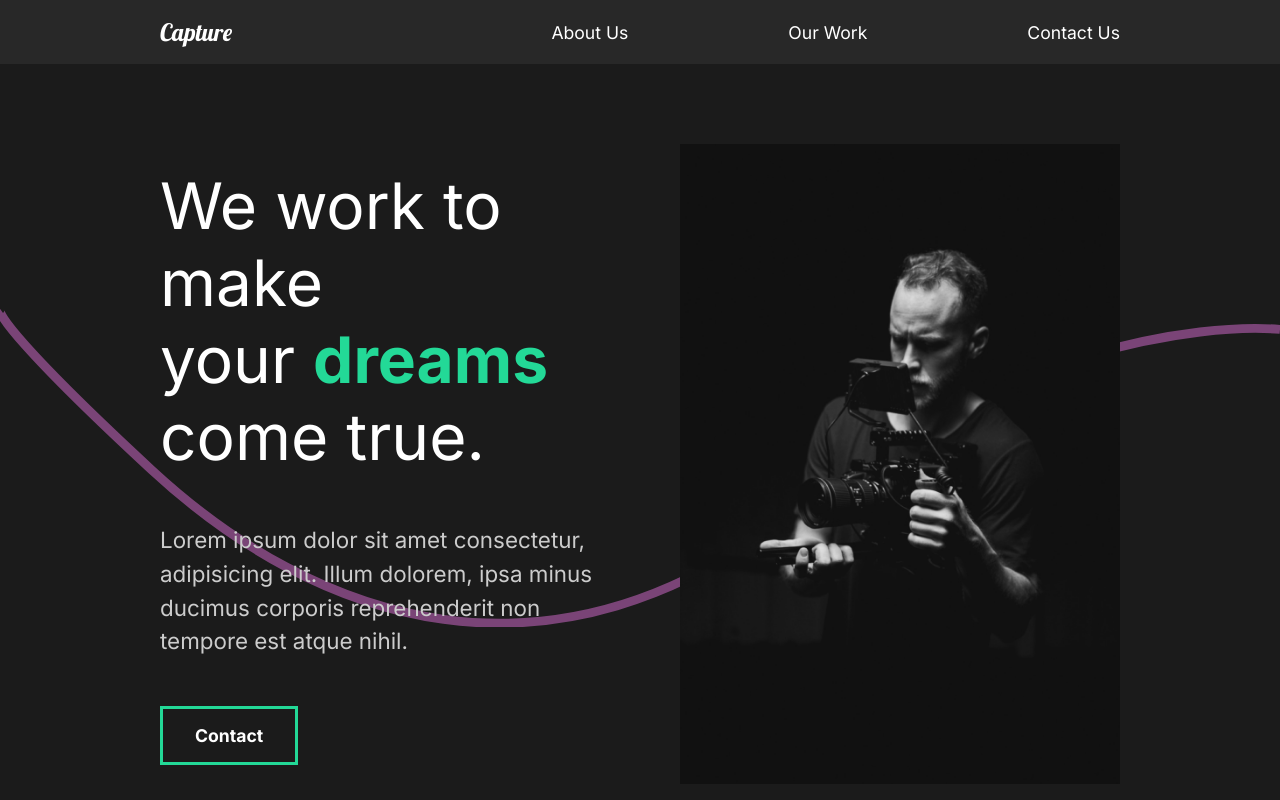
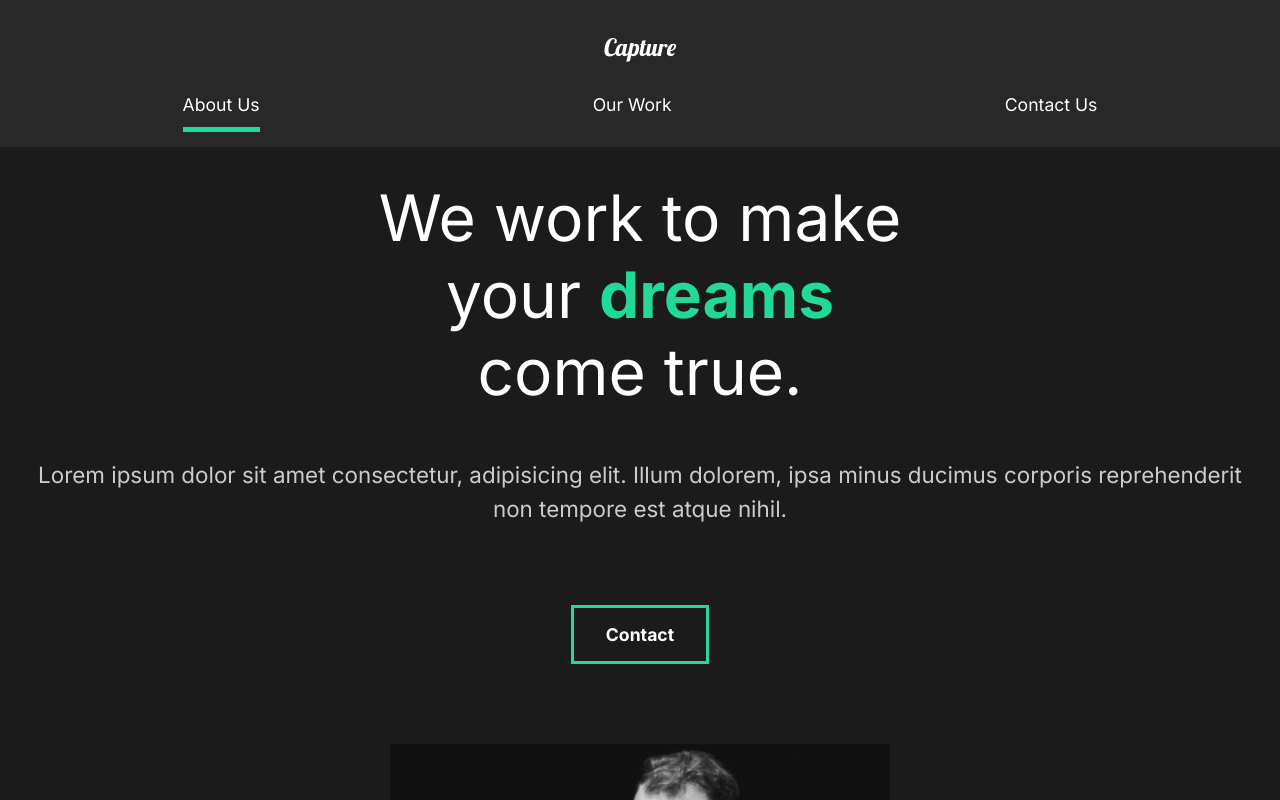
Before and after one commit to andrii-matviichuk/capture-portfolio-website-react, a React (Create React App) app: page / in a window 1280 px wide. Shown: the top 800 px of the page. Built offline with nearby package versions, Linux system fonts and the light colour scheme.

Commit message:
last update

```diff
--- a/package.json
+++ b/package.json
@@ -10,6 +10,7 @@
     "react": "^17.0.1",
     "react-dom": "^17.0.1",
     "react-intersection-observer": "^8.30.3",
+    "react-responsive": "^8.1.1",
     "react-router-dom": "^5.2.0",
     "react-scripts": "4.0.0",
     "styled-components": "^5.2.1",
--- a/src/App.js
+++ b/src/App.js
@@ -9,7 +9,6 @@ import { AnimatePresence } from "framer-motion";
 
 function App() {
   const location = useLocation();
-  console.log(location);
   return (
     <div className="App">
       <GlobalStyle />
--- a/src/components/GlobalStyle.js
+++ b/src/components/GlobalStyle.js
@@ -5,6 +5,12 @@ const GlobalStyle = createGlobalStyle`
     margin: 0;
     padding: 0;
     box-sizing: border-box;
+  }
+
+  html {
+    @media (max-width: 1700px) {
+      font-size: 75%large;
+    }
   }
 
   body {
--- a/src/components/Nav.js
+++ b/src/components/Nav.js
@@ -1,7 +1,11 @@
 import styled from "styled-components";
-import { Link } from "react-router-dom";
+import { Link, useLocation } from "react-router-dom";
+import { motion } from "framer-motion";
+import { useMediaQuery } from "react-responsive";
 
 function Nav() {
+  const { pathname } = useLocation();
+  const isMobile = useMediaQuery({ query: "(max-width: 1300px)" });
   return (
     <StyledNav>
       <h1>
@@ -12,12 +16,34 @@ function Nav() {
       <ul>
         <li>
           <Link to="/">About Us</Link>
+          <Line
+            transition={{ duration: 0.75 }}
+            initial={{ width: "0%" }}
+            animate={{
+              width: pathname === "/" ? (isMobile ? "100%" : "50%") : "0%",
+            }}
+          />
         </li>
         <li>
           <Link to="/work">Our Work</Link>
+          <Line
+            transition={{ duration: 0.75 }}
+            initial={{ width: "0%" }}
+            animate={{
+              width: pathname === "/work" ? (isMobile ? "100%" : "50%") : "0%",
+            }}
+          />
         </li>
         <li>
           <Link to="/contact">Contact Us</Link>
+          <Line
+            transition={{ duration: 0.75 }}
+            initial={{ width: "0%" }}
+            animate={{
+              width:
+                pathname === "/contact" ? (isMobile ? "100%" : "50%") : "0%",
+            }}
+          />
         </li>
       </ul>
     </StyledNav>
@@ -55,6 +81,34 @@ const StyledNav = styled.nav`
     padding-left: 10rem;
     position: relative;
   }
+  @media (max-width: 1300px) {
+    #logo {
+      display: inline-block;
+      margin: 1rem;
+    }
+    flex-direction: column;
+    padding: 1rem;
+    ul {
+      justify-content: space-around;
+      width: 100%;
+      padding: 1rem 0;
+      li {
+        padding: 0;
+      }
+    }
+  }
+`;
+
+const Line = styled(motion.div)`
+  height: 0.3rem;
+  background: #23d997;
+  position: absolute;
+  width: 0%;
+  bottom: -80%;
+  left: 60%;
+  @media (max-width: 1300px) {
+    left: 0%;
+  }
 `;
 
 export default Nav;
--- a/src/components/ServicesSection.js
+++ b/src/components/ServicesSection.js
@@ -5,12 +5,11 @@ import teamwork from "../img/teamwork.svg";
 import home2 from "../img/home2.png";
 import styled from "styled-components";
 import { About, Description, Image } from "../styles";
-import { motion } from "framer-motion";
-import { scrollReveal, photoAnim } from "../animation";
+import { scrollReveal } from "../animation";
 import { useScroll } from "./UseScroll";
 
 function ServicesSection() {
-  const [element, controls] = useScroll({ threshold: 0.4 });
+  const [element, controls] = useScroll({ threshold: 0.3 });
   return (
     <Services
       variants={scrollReveal}
@@ -74,6 +73,9 @@ const Services = styled(About)`
 const Cards = styled.div`
   display: flex;
   flex-wrap: wrap;
+  @media (max-width: 1300px) {
+    justify-content: center;
+  }
 `;
 
 const Card = styled.div`
--- a/src/pages/ContactUs.js
+++ b/src/pages/ContactUs.js
@@ -44,11 +44,23 @@ const ContactStyle = styled(motion.div)`
   min-height: 80vh;
   color: #fff;
   padding: 5rem 10rem;
+  @media (max-width: 1300px) {
+    padding: 1rem 2rem;
+    display: flex;
+    flex-direction: column;
+    align-items: center;
+    h2 {
+      font-size: 3rem;
+    }
+  }
 `;
 
 const Title = styled.div`
   margin-bottom: 4rem;
   color: #fff;
+  @media (max-width: 1300px) {
+    margin-bottom: 1rem;
+  }
 `;
 
 const Circle = styled.div`
@@ -56,6 +68,10 @@ const Circle = styled.div`
   width: 3rem;
   height: 3rem;
   background: #fff;
+  @media (max-width: 1300px) {
+    width: 2rem;
+    height: 2rem;
+  }
 `;
 
 const Social = styled(motion.div)`
@@ -65,6 +81,12 @@ const Social = styled(motion.div)`
   h2 {
     margin: 2rem;
   }
+  @media (max-width: 1300px) {
+    width: 100%;
+    h2 {
+      margin: 1rem;
+    }
+  }
 `;
 
 export default ContactUs;
--- a/src/pages/MovieDetail.js
+++ b/src/pages/MovieDetail.js
@@ -76,6 +76,10 @@ const Awards = styled.div`
   margin: 5rem 10rem;
   align-items: center;
   justify-content: space-around;
+  @media (max-width: 1300px) {
+    display: block;
+    margin: 2rem;
+  }
 `;
 
 const AwardStyle = styled.div`
--- a/src/pages/OurWork.js
+++ b/src/pages/OurWork.js
@@ -89,6 +89,10 @@ const Work = styled(motion.div)`
     text-decoration: none;
     color: #fff;
   }
+
+  @media (max-width: 1300px) {
+    padding: 1rem 2rem;
+  }
 `;
 
 const Movie = styled(motion.div)`
--- a/src/styles.js
+++ b/src/styles.js
@@ -8,6 +8,11 @@ export const About = styled(motion.div)`
   min-height: 90vh;
   padding: 5rem 10rem;
   color: #fff;
+  @media (max-width: 1300px) {
+    display: block;
+    padding: 2rem;
+    text-align: center;
+  }
 `;
 
 export const Description = styled.div`
@@ -16,6 +21,12 @@ export const Description = styled.div`
   z-index: 2;
   h2 {
     font-weight: lighter;
+  }
+  @media (max-width: 1300px) {
+    padding: 0;
+    button {
+      margin: 2rem 0 5rem;
+    }
   }
 `;
 
@@ -28,6 +39,13 @@ export const Image = styled.div`
     height: 80vh;
     object-fit: cover;
   }
+
+  @media (max-width: 1300px) {
+    img {
+      max-width: 500px;
+      max-height: 500px;
+    }
+  }
 `;
 
 export const Hide = styled.div`
```
Also changed, not shown: 1 other file (tests, documents, lock files or other folders).
